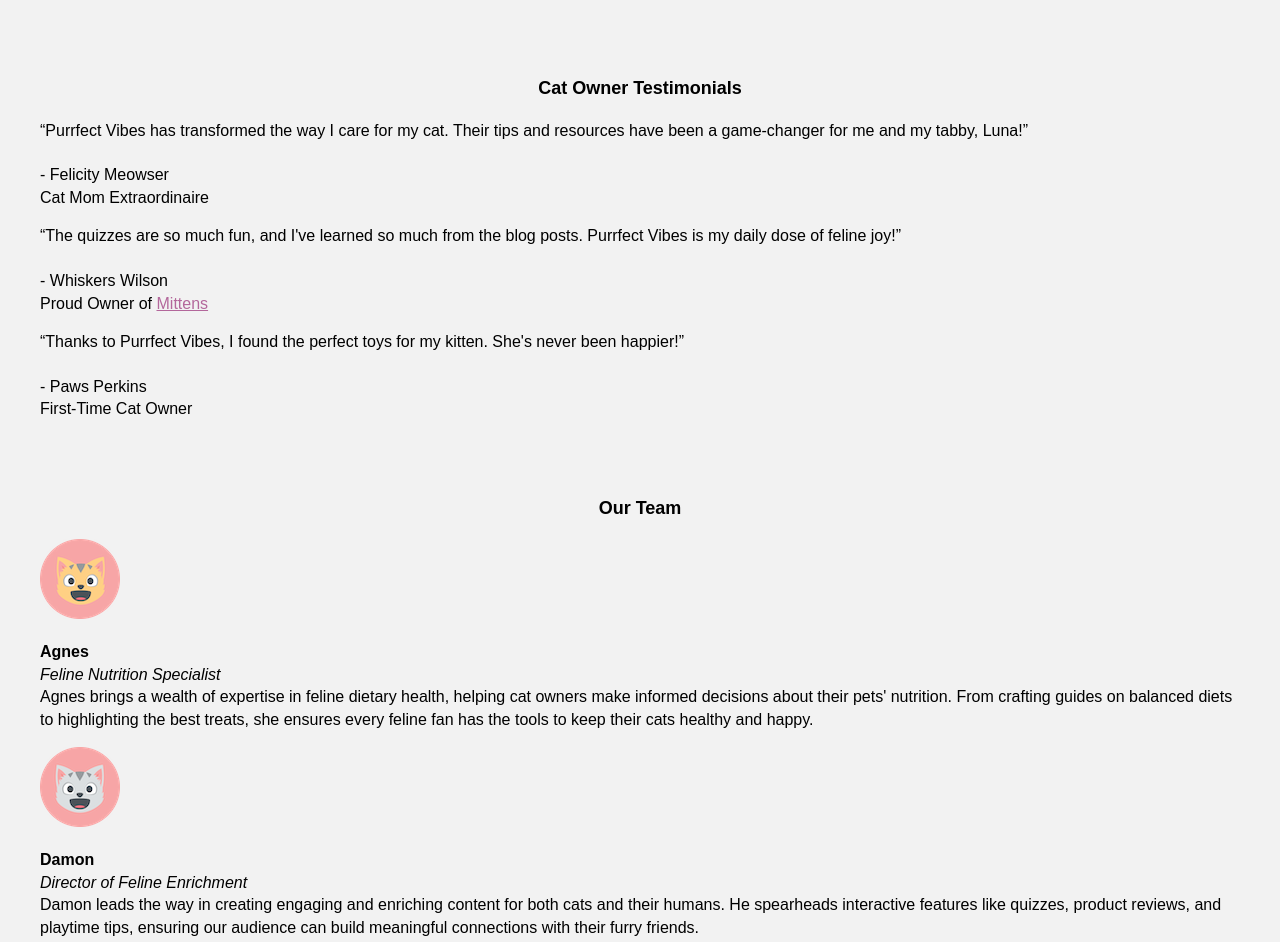
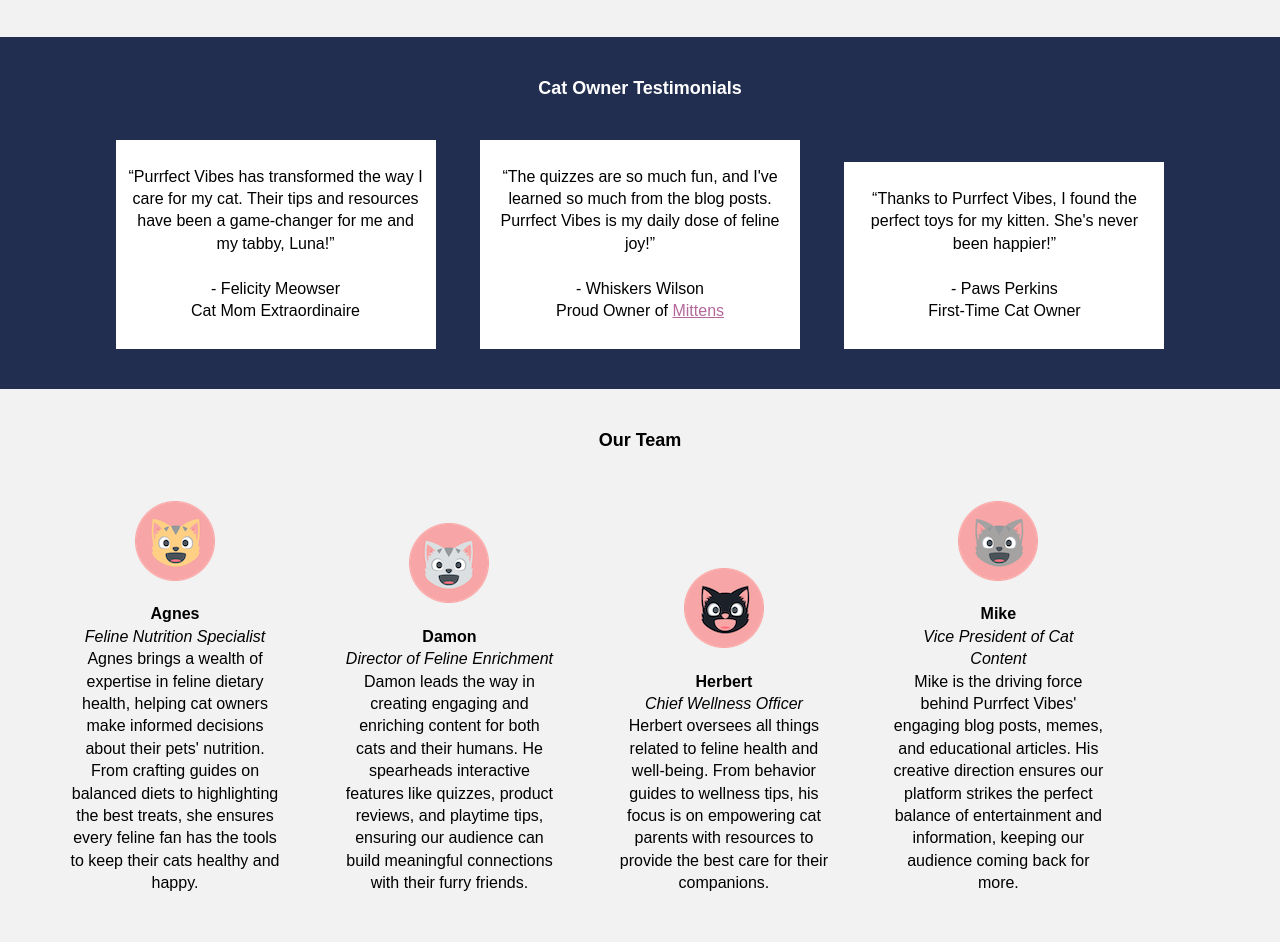
Before and after one commit to katterson/COMM672_assignmentM5, a plain HTML site: page purrfectvibes/index.html in a window 1280 px wide. Shown: the part 932-1874 px from the top of the page. Drawn offline with Linux system fonts and the light colour scheme.

Commit message:
Update styles.css
added testimonial section

```diff
--- a/purrfectvibes/css/styles.css
+++ b/purrfectvibes/css/styles.css
@@ -104,3 +104,23 @@ nav a:hover {
     text-align: center;
     background: white;
 }
+.testimonials {
+    color: #fff;
+    background-color: #222e50;
+    text-align: center;
+}
+.testimonial-block {
+    color: #000;
+    width: 300px;
+    padding: 10px;
+    margin: 20px;
+    display: inline-block;
+    background-color: white;
+}
+.team-block {
+    width: 210px;
+    padding: 10px;
+    margin: 20px;
+    text-align: center;
+    display: inline-block;
+}
```
